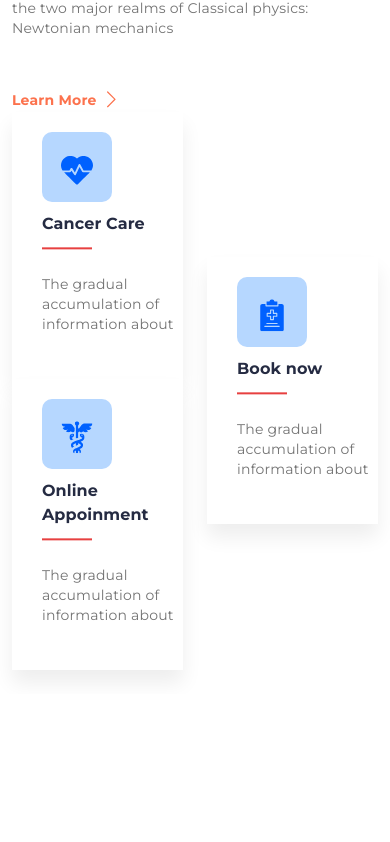
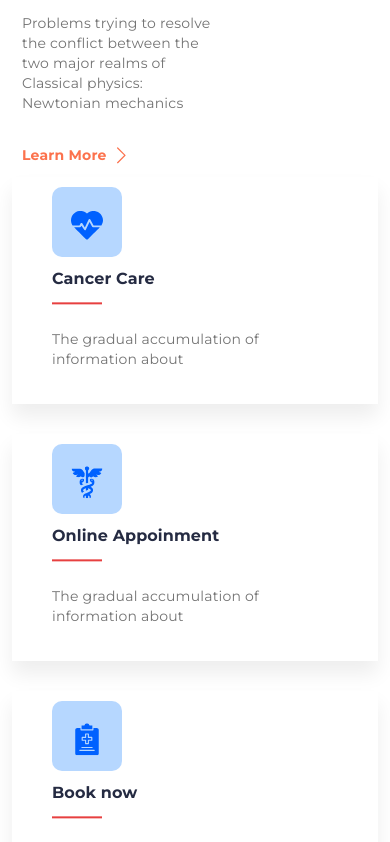
Before and after one commit to Deepak-Verma-556/layout-3, a plain HTML site: page index.html in a window 390 px wide. Shown: the part 150-992 px from the top of the page. Before the commit the page ends 844 px from the top, so only its background shows below. Drawn offline with Linux system fonts and the light colour scheme.

Commit message:
maked responsive

```diff
--- a/assets/css/style.css
+++ b/assets/css/style.css
@@ -56,8 +56,14 @@ section {
     color: rgba(37, 43, 66, 1);
     padding-top: 15px;
 }
+.w-100{
+    width: 100%;
+}
+.box-1{
+    padding: 10px 167px 10px 10px;
+}
 
-p {
+.para {
     font-family: "Montserrat", sans-serif;
     font-size: 14px;
     font-weight: 400;
@@ -81,14 +87,17 @@ p {
     align-items: center;
 
 }
-.mt-20g{
+.mt-30{
     margin-top: 30px;
+}
+.mb-30{
+    margin-bottom: 30px;
 }
 
 .box {
     box-shadow: 0px 13px 19px 0px rgba(0, 0, 0, 0.07);
     background: rgba(255, 255, 255, 1);
-    padding: 20px 0px 20px 30px;
+    padding: 10px 40px 10px;
 
 }
 
@@ -103,7 +112,7 @@ p {
 
 }
 
-h2 {
+.small-box-heading {
     font-family: "Montserrat", sans-serif;
     font-size: 16px;
     font-weight: 700;
@@ -115,7 +124,7 @@ h2 {
 
 }
 
-.para {
+.small-box-para {
     font-family: "Montserrat", sans-serif;
     font-size: 14px;
     font-weight: 400;
@@ -130,16 +139,22 @@ h2 {
 .box-2 {
     box-shadow: 0px 13px 19px 0px rgba(0, 0, 0, 0.07);
     background: rgba(255, 255, 255, 1);
-    padding: 35px 40px 35px 40px;
-
-    padding: 20px 0px 20px 30px;
+    padding: 10px 40px 10px;
 
 }
 
-@media (min-width:768px) {
+@media (min-width:992px) {
     .col-md-6 {
         width: 50%;
         padding-left: 12px;
         padding-right: 12px;
     }
 }
+@media (min-width:576px) {
+    .col-sm-6{
+        width: 50%;
+        padding-left: 12px;
+        padding-right: 12px;
+    }
+
+}
--- a/index.html
+++ b/index.html
@@ -18,8 +18,8 @@
                             <rect y="0.353027" width="94" height="7" fill="#FC724D" />
                         </svg>
                         <h1 class="heading">Our Department</h1>
-                        <p>Problems trying to resolve the conflict between <br>
-                            the two major realms of Classical physics: <br>
+                        <p class="para">Problems trying to resolve the conflict between
+                            the two major realms of Classical physics:
                             Newtonian mechanics </p>
                         <p class="link">Learn More
                             <svg width="9" height="17" viewBox="0 0 9 17" fill="none" style="margin-left: 10px;"
@@ -33,7 +33,7 @@
                 </div>
                 <div class="col-12 col-md-6">
                     <div class="row" style="align-items: center;">
-                        <div class="col-6">
+                        <div class=" col-12 col-sm-6">
                             <div class="box">
                                 <div class="small-box">
                                     <svg width="32" height="33" viewBox="0 0 32 33" fill="none"
@@ -62,17 +62,17 @@
 
 
                                 </div>
-                                <h2>Cancer Care</h2>
+                                <h2 class="small-box-heading">Cancer Care</h2>
                                 <svg width="50" height="3" viewBox="0 0 50 3" fill="none"
                                     xmlns="http://www.w3.org/2000/svg">
                                     <rect y="0.353027" width="50" height="2" fill="#E74040" />
                                 </svg>
-                                <p class="para">The gradual <br>
-                                    accumulation of <br>
+                                <p class="small-box-para">The gradual
+                                    accumulation of
                                     information about </p>
 
                             </div>
-                            <div class="box mt-20">
+                            <div class="box mt-30 mb-30">
                                 <div class="small-box">
                                     <svg width="32" height="33" viewBox="0 0 32 33" fill="none"
                                         xmlns="http://www.w3.org/2000/svg">
@@ -155,18 +155,18 @@
 
 
                                 </div>
-                                <h2>Online Appoinment</h2>
+                                <h2 class="small-box-heading">Online Appoinment</h2>
                                 <svg width="50" height="3" viewBox="0 0 50 3" fill="none"
                                     xmlns="http://www.w3.org/2000/svg">
                                     <rect y="0.353027" width="50" height="2" fill="#E74040" />
                                 </svg>
-                                <p class="para">The gradual <br>
-                                    accumulation of <br>
+                                <p class="small-box-para">The gradual
+                                    accumulation of
                                     information about </p>
 
                             </div>
                         </div>
-                        <div class="col-6">
+                        <div class="col-12 col-sm-6">
                             <div class="box-2">
                                 <div class="small-box">
                                     <svg width="32" height="33" viewBox="0 0 32 33" fill="none"
@@ -198,13 +198,13 @@
 
 
                                 </div>
-                                <h2>Book now</h2>
+                                <h2 class="small-box-heading">Book now</h2>
                                 <svg width="50" height="3" viewBox="0 0 50 3" fill="none"
                                     xmlns="http://www.w3.org/2000/svg">
                                     <rect y="0.353027" width="50" height="2" fill="#E74040" />
                                 </svg>
-                                <p class="para">The gradual <br>
-                                    accumulation of <br>
+                                <p class="small-box-para">The gradual
+                                    accumulation of
                                     information about
                                 </p>
 
```
